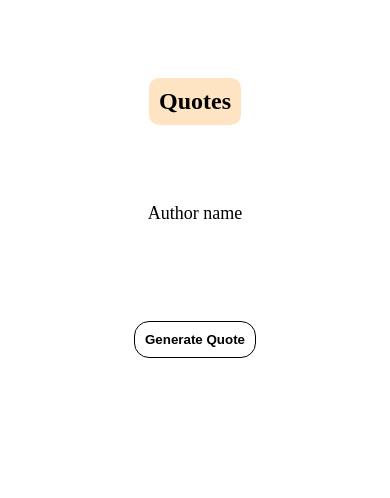
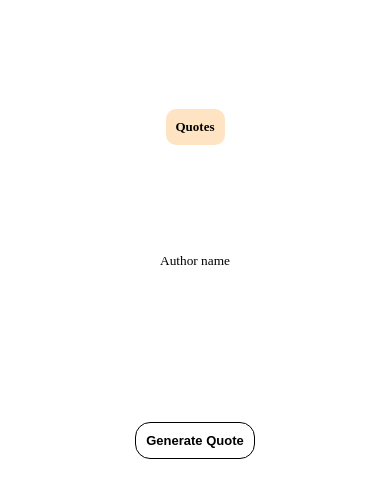
Before and after one commit to gauravmazumdar21/Random-Quote-Generator, a plain HTML site: page index.html in a window 390 px wide. Drawn offline with Linux system fonts and the light colour scheme.

Commit message:
Upload files - Adding media queries

```diff
--- a/style.css
+++ b/style.css
@@ -1,18 +1,17 @@
-*{
+* {
     margin: 0;
     padding: 0;
     box-sizing: border-box;
 }
 
-
-.container{
+.container {
     display: grid;
     grid-template-rows: 24% 14% 1fr;
     width: 100vw;
     height: 100vh;
 }
 
-#quotesArea{
+#quotesArea {
     margin: 20px;
     padding: 10px;
     align-self: center;
@@ -21,14 +20,14 @@
     border-radius: 10px;
 }
 
-#authorName{
+#authorName {
     align-self: self-start;
     justify-self: center;
     border-radius: 10px;
     font-size: large;
 }
 
-#buttonArea{
+#buttonArea {
     background-color: white;
     padding: 10px;
     border-radius: 15px;
@@ -38,7 +37,32 @@
     border: 1px solid black;
 }
 
-#buttonArea:hover{
+#buttonArea:hover {
     background-color: black;
     color: white;
 }
+
+/* Media queries for responsiveness */
+@media only screen and (max-width: 600px) {
+    .container {
+        grid-template-rows: 30% 20% 1fr;
+    }
+
+    #quotesArea {
+        font-size: small;
+    }
+
+    #authorName {
+        font-size: smaller;
+    }
+
+    #buttonArea {
+        font-size: small;
+    }
+}
+
+@media only screen and (min-width: 601px) and (max-width: 1024px) {
+    .container {
+        grid-template-rows: 20% 12% 1fr;
+    }
+}
```
